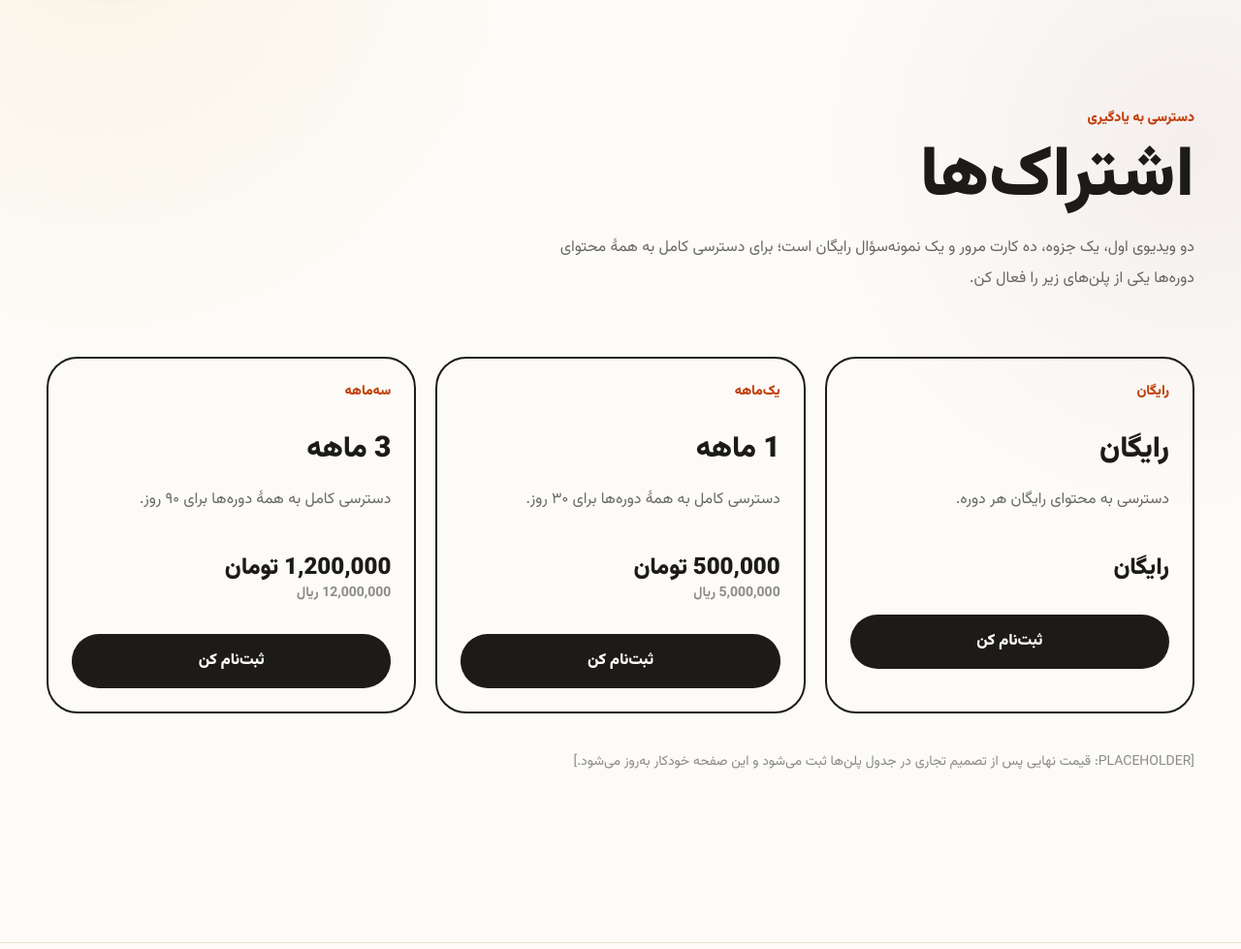
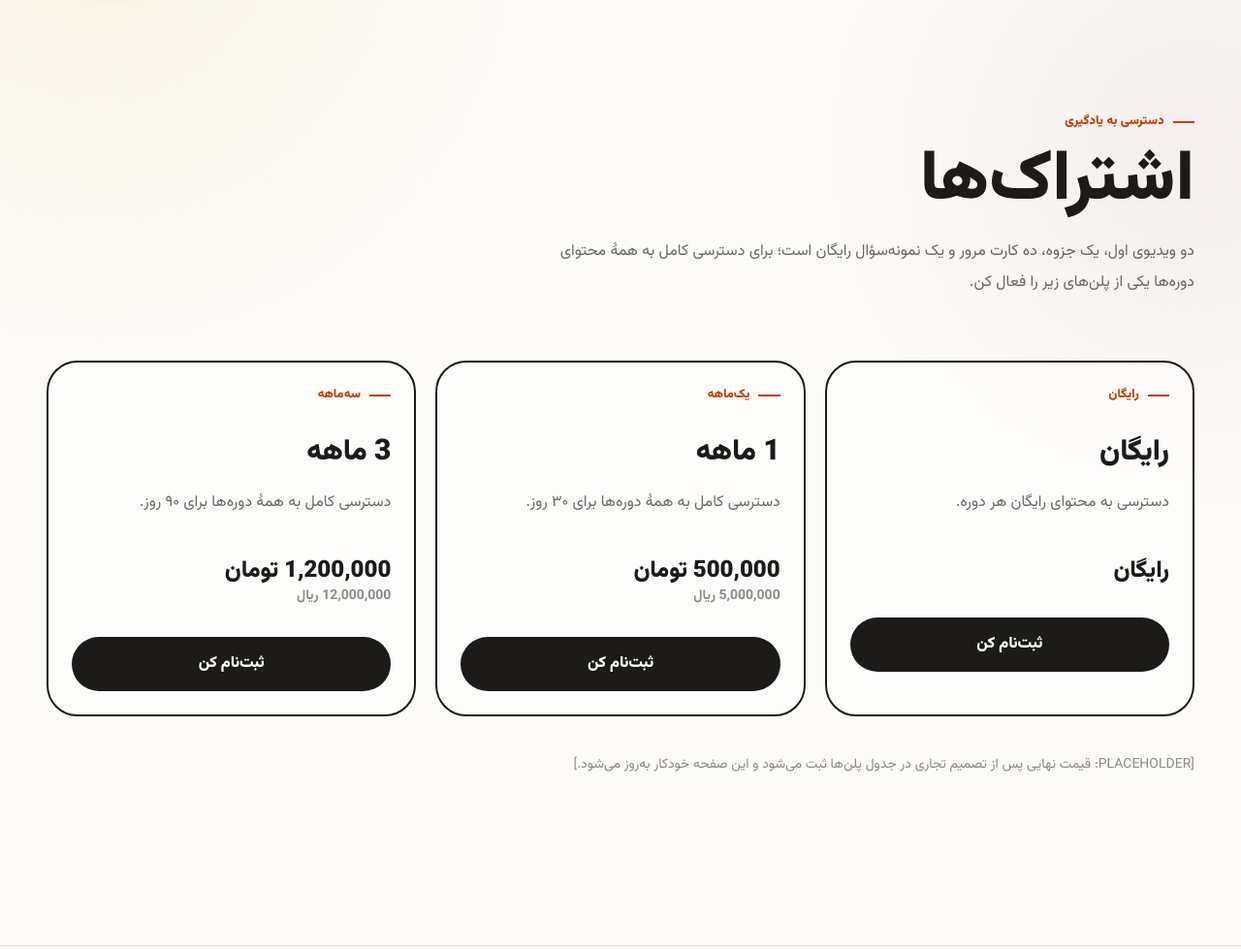
Before and after one commit to AmiraliGhamkhar/broca, a Laravel app: page /plans in a window 1280 px wide. Shown: the part 77-1056 px from the top of the page at 97% size. Run offline with Laravel 12, Linux system fonts and the light colour scheme; data comes from the database, SQL or seed files in the repository; style sheets or scripts are compiled from the project's sources; parts of the project's set-up code (start-up, migrations or seed data) failed here and were passed over.

Commit message:
Elevate Broca page layouts and interactions
Co-authored-by: arena-agent <297053741+arena-agent@users.noreply.github.com>

```diff
--- a/resources/css/app.css
+++ b/resources/css/app.css
@@ -326,3 +326,111 @@ a.rounded-xl:active {
         animation-iteration-count: 1 !important;
     }
 }
+
+/* Reusable product surfaces for public, learning, and admin screens. */
+.section-label {
+    display: inline-flex;
+    align-items: center;
+    gap: 0.55rem;
+    color: var(--color-coral);
+    font-size: 0.8rem;
+    font-weight: 900;
+    letter-spacing: 0.01em;
+}
+
+.section-label::before {
+    width: 1.4rem;
+    height: 2px;
+    background: currentColor;
+    content: "";
+}
+
+.interactive-card {
+    position: relative;
+    isolation: isolate;
+    overflow: hidden;
+    background: rgb(255 255 255 / 0.48);
+    box-shadow: 0 1px 0 rgb(255 255 255 / 0.9) inset;
+}
+
+.interactive-card::before {
+    position: absolute;
+    inset: 0 auto auto 0;
+    width: 100%;
+    height: 3px;
+    background: linear-gradient(90deg, var(--color-coral), var(--color-sun));
+    content: "";
+    opacity: 0;
+    transition: opacity 180ms ease;
+}
+
+.interactive-card:hover {
+    border-color: rgb(194 65 12 / 0.5);
+    box-shadow: var(--broca-shadow-lift);
+    transform: translateY(-4px);
+}
+
+.interactive-card:hover::before {
+    opacity: 1;
+}
+
+.surface-panel {
+    border: 1px solid rgb(28 27 25 / 0.1);
+    border-radius: var(--broca-radius-lg);
+    background: rgb(255 255 255 / 0.55);
+    box-shadow: var(--broca-shadow-soft);
+}
+
+.metric-card {
+    position: relative;
+    min-height: 9.5rem;
+    overflow: hidden;
+    border: 1px solid rgb(28 27 25 / 0.1);
+    border-radius: var(--broca-radius-lg);
+    background: rgb(255 255 255 / 0.58);
+    padding: 1.5rem;
+}
+
+.metric-card::after {
+    position: absolute;
+    inset: auto -2rem -3rem auto;
+    width: 8rem;
+    height: 8rem;
+    border: 1px solid rgb(194 65 12 / 0.14);
+    border-radius: 999px;
+    content: "";
+}
+
+.metric-card.is-highlight {
+    border-color: transparent;
+    background: var(--color-sun);
+}
+
+.metric-card.is-success {
+    border-color: rgb(15 118 110 / 0.18);
+    background: rgb(15 118 110 / 0.08);
+}
+
+.form-panel {
+    border: 1px solid rgb(28 27 25 / 0.1);
+    border-radius: var(--broca-radius-lg);
+    background: rgb(255 255 255 / 0.62);
+    padding: clamp(1.25rem, 4vw, 2.5rem);
+    box-shadow: var(--broca-shadow-soft);
+}
+
+.empty-state {
+    border: 1px dashed rgb(28 27 25 / 0.25);
+    border-radius: var(--broca-radius-lg);
+    background: rgb(255 255 255 / 0.38);
+    padding: clamp(2rem, 6vw, 4rem);
+    text-align: center;
+}
+
+@media (prefers-reduced-motion: reduce) {
+    .interactive-card:hover,
+    .site-nav-links a:hover,
+    .site-nav-links button:hover {
+        transform: none;
+    }
+}
--- a/resources/views/admin/videos/edit.blade.php
+++ b/resources/views/admin/videos/edit.blade.php
@@ -3,7 +3,8 @@
 @section('title', ($video->exists ? 'ویرایش ویدیو' : 'ایجاد ویدیو') . ' — ' . __('app.name'))
 
 @section('content')
-<section class="max-w-2xl mx-auto px-4 py-8">
+<section class="max-w-2xl mx-auto px-4 py-12 sm:py-16">
+    <div class="form-panel">
     <h1 class="text-2xl font-black">{{ $video->exists ? 'ویرایش ویدیو' : 'ایجاد ویدیو' }}</h1>
 
     @if ($errors->any())<div class="mt-4 rounded-2xl border border-coral/40 bg-coral/10 p-4 text-sm font-bold" role="alert">{{ $errors->first() }}</div>@endif
@@ -67,5 +68,6 @@
             <a href="{{ route('admin.videos.index') }}" class="inline-block px-4 py-2 text-broca-slate underline">انصراف</a>
         </div>
     </form>
+</div>
 </section>
 @endsection
--- a/resources/views/admin/videos/index.blade.php
+++ b/resources/views/admin/videos/index.blade.php
@@ -3,7 +3,7 @@
 @section('title', 'مدیریت ویدیوها — ' . __('app.name'))
 
 @section('content')
-<section class="max-w-6xl mx-auto px-4 py-8">
+<section class="max-w-6xl mx-auto px-4 py-12 sm:py-16">
     <div class="flex flex-wrap items-center justify-between gap-4">
         <h1 class="text-3xl font-black">ویدیوها</h1>
         <a href="{{ route('admin.videos.create') }}" class="rounded-full bg-broca-accent px-5 py-2.5 font-bold text-white focus:outline-none focus-visible:ring-2 focus-visible:ring-ink">افزودن ویدیو</a>
@@ -11,7 +11,7 @@
 
     @if ($errors->any())<div class="mt-4 rounded-2xl border border-coral/40 bg-coral/10 p-4 text-sm font-bold" role="alert">{{ $errors->first() }}</div>@endif
 
-    <div class="mt-6 bg-white border border-broca-sand rounded-2xl overflow-x-auto">
+    <div class="surface-panel mt-8 overflow-x-auto">
         <table class="w-full text-sm">
             <thead><tr class="border-b border-broca-sand">
                 <th class="p-3 text-right">عنوان</th>
--- a/resources/views/auth/login.blade.php
+++ b/resources/views/auth/login.blade.php
@@ -2,6 +2,7 @@
 
 @section('content')
 <section class="mx-auto max-w-xl px-5 py-20 sm:px-8 lg:py-28">
+    <div class="form-panel">
     <p class="text-sm font-black text-coral">ورود به بروکا</p>
     <h1 class="mt-4 text-4xl font-black sm:text-6xl">ادامهٔ مسیر</h1>
     @if ($errors->any())<div class="mt-6 rounded-2xl border border-coral/40 bg-coral/10 p-4 text-sm font-bold">{{ $errors->first() }}</div>@endif
@@ -14,5 +15,6 @@
     </form>
     <p class="mt-6 text-sm font-bold text-ink/60"><a class="text-coral underline" href="{{ route('password.request') }}">گذرواژه‌ات را فراموش کرده‌ای؟</a></p>
     <p class="mt-8 text-sm font-bold text-ink/60">حساب نداری؟ <a class="text-coral underline" href="{{ route('register') }}">ثبت‌نام کن</a></p>
+</div>
 </section>
 @endsection
--- a/resources/views/auth/register.blade.php
+++ b/resources/views/auth/register.blade.php
@@ -2,6 +2,7 @@
 
 @section('content')
 <section class="mx-auto max-w-xl px-5 py-20 sm:px-8 lg:py-28">
+    <div class="form-panel">
     <p class="text-sm font-black text-coral">حساب بروکا</p>
     <h1 class="mt-4 text-4xl font-black sm:text-6xl">شروع مسیر یادگیری</h1>
     <p class="mt-5 leading-8 text-ink/65">برای ساخت حساب، ایمیل و شمارهٔ همراه خود را وارد کنید. ایمیل برای دسترسی به یادگیری باید تأیید شود.</p>
@@ -16,5 +17,6 @@
         <label class="flex items-start gap-3 text-sm font-medium leading-7"><input type="checkbox" name="consent" value="1" required class="mt-2" />شرایط استفاده، حریم خصوصی و بیانیهٔ پزشکی را می‌پذیرم.</label>
         <button class="w-full rounded-full bg-ink px-6 py-4 font-black text-cream">ساخت حساب</button>
     </form>
+</div>
 </section>
 @endsection
--- a/resources/views/catalog/index.blade.php
+++ b/resources/views/catalog/index.blade.php
@@ -6,7 +6,7 @@
 <section class="mx-auto max-w-7xl px-5 py-20 sm:px-8 lg:px-12 lg:py-28">
     <div class="flex flex-col justify-between gap-8 sm:flex-row sm:items-end">
         <div>
-            <p class="text-sm font-black text-coral">کتابخانهٔ بروکا</p>
+            <p class="section-label">کتابخانهٔ بروکا</p>
             <h1 class="mt-4 text-5xl font-black sm:text-7xl">دوره‌ها</h1>
         </div>
         <form method="get" class="flex gap-2" role="search">
@@ -32,7 +32,7 @@
     @else
         <div class="mt-16 grid gap-5 md:grid-cols-2 lg:grid-cols-3">
             @foreach ($courses as $course)
-                <a href="{{ route('courses.show', $course) }}" class="group rounded-[2rem] border border-ink/15 p-6 transition hover:-translate-y-1 hover:border-coral">
+                <a href="{{ route('courses.show', $course) }}" class="interactive-card group rounded-[2rem] border border-ink/15 p-6 transition">
                     <p class="text-sm font-bold text-coral">{{ $course->subject->name }}</p>
                     <h2 class="mt-8 text-2xl font-black">{{ $course->title }}</h2>
                     <p class="mt-3 leading-7 text-ink/65">{{ $course->excerpt }}</p>
--- a/resources/views/catalog/subject.blade.php
+++ b/resources/views/catalog/subject.blade.php
@@ -1,5 +1,5 @@
 @extends('layouts.app')
 
 @section('content')
-<section class="mx-auto max-w-7xl px-5 py-20 sm:px-8 lg:px-12 lg:py-28"><p class="text-sm font-black text-coral">موضوع</p><h1 class="mt-4 text-5xl font-black">{{ $subject->name }}</h1><p class="mt-5 max-w-2xl leading-8 text-ink/65">{{ $subject->description }}</p><div class="mt-16 grid gap-5 md:grid-cols-2 lg:grid-cols-3">@forelse ($courses as $course)<a href="{{ route('courses.show', $course) }}" class="rounded-[2rem] border border-ink/15 p-6 transition hover:-translate-y-1 hover:border-coral"><h2 class="text-2xl font-black">{{ $course->title }}</h2><p class="mt-3 leading-7 text-ink/65">{{ $course->excerpt }}</p></a>@empty<p class="rounded-2xl border border-ink/15 p-6 font-bold">برای این موضوع هنوز دوره‌ای منتشر نشده است.</p>@endforelse</div><div class="mt-10">{{ $courses->links() }}</div></section>
+<section class="mx-auto max-w-7xl px-5 py-20 sm:px-8 lg:px-12 lg:py-28"><p class="section-label">موضوع</p><h1 class="mt-4 text-5xl font-black">{{ $subject->name }}</h1><p class="mt-5 max-w-2xl leading-8 text-ink/65">{{ $subject->description }}</p><div class="mt-16 grid gap-5 md:grid-cols-2 lg:grid-cols-3">@forelse ($courses as $course)<a href="{{ route('courses.show', $course) }}" class="interactive-card rounded-[2rem] border border-ink/15 p-6 transition"><h2 class="text-2xl font-black">{{ $course->title }}</h2><p class="mt-3 leading-7 text-ink/65">{{ $course->excerpt }}</p></a>@empty<p class="rounded-2xl border border-ink/15 p-6 font-bold">برای این موضوع هنوز دوره‌ای منتشر نشده است.</p>@endforelse</div><div class="mt-10">{{ $courses->links() }}</div></section>
 @endsection
--- a/resources/views/courses/show.blade.php
+++ b/resources/views/courses/show.blade.php
@@ -6,7 +6,7 @@
 
 @section('content')
 <section class="mx-auto max-w-7xl px-5 py-20 sm:px-8 lg:px-12 lg:py-28">
-    <p class="text-sm font-black text-coral">{{ $course->subject->name }}</p>
+    <p class="section-label">{{ $course->subject->name }}</p>
     <h1 class="mt-4 max-w-4xl text-5xl font-black leading-tight sm:text-7xl">{{ $course->title }}</h1>
     <p class="mt-6 max-w-2xl text-lg leading-9 text-ink/65">{{ $course->description ?: $course->excerpt }}</p>
 
@@ -29,7 +29,7 @@
     @endif
 
     <div class="mt-20 grid gap-5 md:grid-cols-2">
-        <div class="rounded-[2rem] border border-ink/15 p-6">
+        <div class="surface-panel p-6">
             <p class="text-sm font-black text-coral">ویدیوها</p>
             <ul class="mt-6 space-y-3">
                 @forelse ($course->videos as $video)
@@ -48,7 +48,7 @@
             </ul>
         </div>
 
-        <div class="rounded-[2rem] border border-ink/15 p-6">
+        <div class="surface-panel p-6">
             <p class="text-sm font-black text-plum">جزوه‌ها</p>
             <ul class="mt-6 space-y-3">
                 @forelse ($course->notes as $note)
--- a/resources/views/plans.blade.php
+++ b/resources/views/plans.blade.php
@@ -4,14 +4,14 @@
 
 @section('content')
 <section class="mx-auto max-w-7xl px-5 py-20 sm:px-8 lg:px-12 lg:py-28">
-    <p class="text-sm font-black text-coral">دسترسی به یادگیری</p>
+    <p class="section-label">دسترسی به یادگیری</p>
     <h1 class="mt-4 text-5xl font-black sm:text-7xl">اشتراک‌ها</h1>
     <p class="mt-5 max-w-2xl leading-8 text-ink/65">دو ویدیوی اول، یک جزوه، ده کارت مرور و یک نمونه‌سؤال رایگان است؛ برای دسترسی کامل به همهٔ محتوای دوره‌ها یکی از پلن‌های زیر را فعال کن.</p>
 
     <div class="mt-16 grid gap-5 md:grid-cols-3">
         @forelse ($plans as $plan)
-            <article class="flex flex-col rounded-[2rem] border-2 border-ink p-6">
-                <p class="text-sm font-black text-coral">{{ $plan->name }}</p>
+            <article class="interactive-card flex flex-col rounded-[2rem] border-2 border-ink p-6">
+                <p class="section-label">{{ $plan->name }}</p>
                 <h2 class="mt-8 text-3xl font-black">{{ $plan->duration_months ? $plan->duration_months.' ماهه' : 'رایگان' }}</h2>
                 <p class="mt-5 leading-7 text-ink/65">{{ $plan->description ?: '[PLACEHOLDER: توضیح پلن]' }}</p>
 
```
Also changed, not shown: resources/views/learner/dashboard.blade.php (+5 -5 lines).
